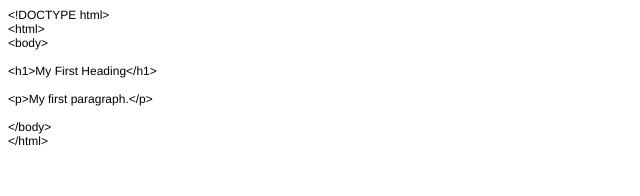
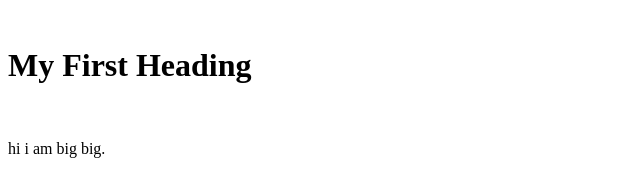
Before and after one commit to bigbig708/course, a plain HTML site: page index.html in a window 1280 px wide. Shown: the whole page, without its empty margins (0-640 px from the left). Drawn offline with Linux system fonts and the light colour scheme.

Commit message:
Update index.html

```diff
--- a/index.html
+++ b/index.html
@@ -1,27 +1,10 @@
-<!DOCTYPE html PUBLIC "-//W3C//DTD HTML 4.01//EN" "http://www.w3.org/TR/html4/strict.dtd">
+
 <html>
-<head>
-  <meta http-equiv="Content-Type" content="text/html; charset=utf-8">
-  <meta http-equiv="Content-Style-Type" content="text/css">
-  <title></title>
-  <meta name="Generator" content="Cocoa HTML Writer">
-  <meta name="CocoaVersion" content="2299">
-  <style type="text/css">
-    p.p1 {margin: 0.0px 0.0px 0.0px 0.0px; font: 12.0px Helvetica}
-    p.p2 {margin: 0.0px 0.0px 0.0px 0.0px; font: 12.0px Helvetica; min-height: 14.0px}
-  </style>
-</head>
 <body>
-<p class="p1">&lt;!DOCTYPE html&gt;</p>
-<p class="p1">&lt;html&gt;</p>
-<p class="p1">&lt;body&gt;</p>
-<p class="p2"><br></p>
-<p class="p1">&lt;h1&gt;My First Heading&lt;/h1&gt;</p>
-<p class="p2"><br></p>
-<p class="p1">&lt;p&gt;My first paragraph.&lt;/p&gt;</p>
-<p class="p2"><br></p>
-<p class="p1">&lt;/body&gt;</p>
-<p class="p1">&lt;/html&gt;</p>
-<p class="p2"><br></p>
+
+<h1>My First Heading</h1>
+
+<p>hi i am big big.</p>
+
 </body>
 </html>
```
